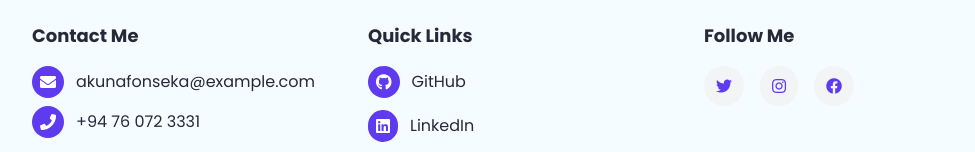
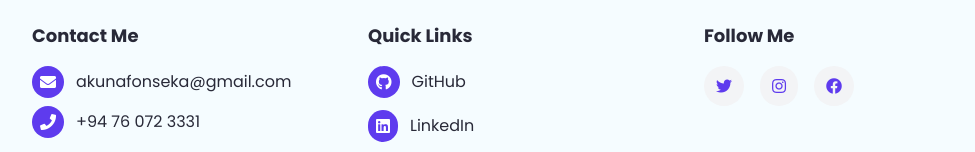
Before and after one commit to AnukaFonseka/My-Website, a React (Vite) app: page / in a window 1280 px wide. Shown: the part 4978-5130 px from the top of the page, without its empty margins (128-1103 px from the left). Built offline with nearby package versions, Linux system fonts and the light colour scheme.

Commit message:
Refactor email address in Footer component

```diff
--- a/src/components/Home/Footer.jsx
+++ b/src/components/Home/Footer.jsx
@@ -22,10 +22,10 @@ const Footer = () => {
           <p className="flex items-center mb-2">
             <i className="fas fa-envelope bg-primary text-white p-2 rounded-full mr-3"></i>
             <a
-              href="mailto:akunafonseka@example.com"
+              href="mailto:akunafonseka@gmail.com"
               className="hover:text-primary transition"
             >
-              akunafonseka@example.com
+              akunafonseka@gmail.com
             </a>
           </p>
           <p className="flex items-center">
```
